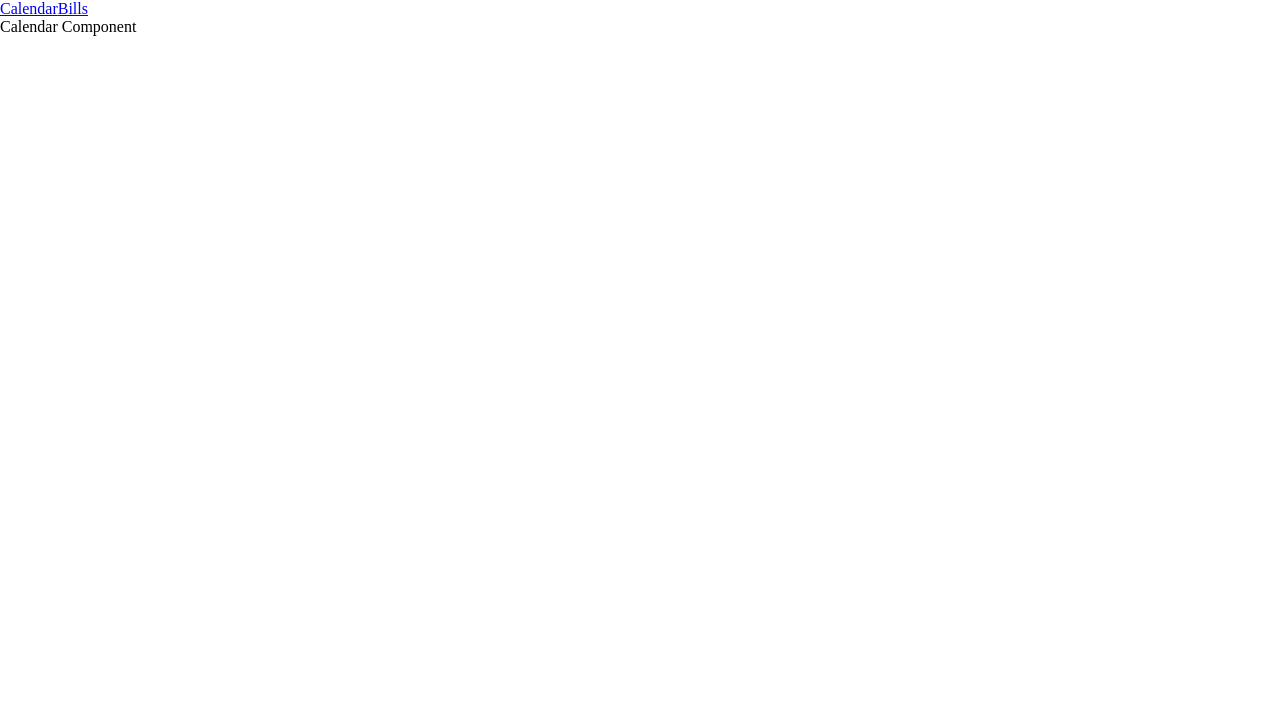
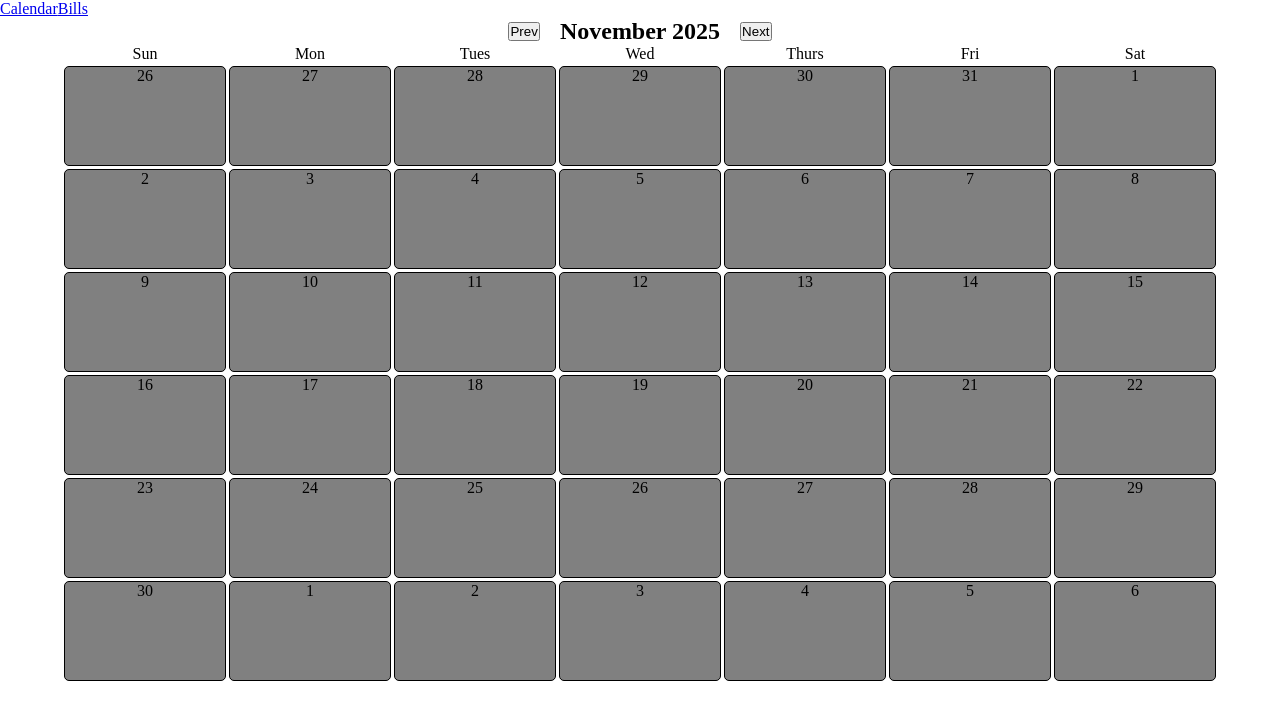
Before and after one commit to BradleyLegge/Calendar-App-Mern, a React (Vite) app in the folder client/: page / in a window 1280 px wide. Shown: the top 720 px of the page. Built offline with nearby package versions, Linux system fonts and the light colour scheme.

Commit message:
Added calendar component and billspage layout

```diff
--- a/client/package.json
+++ b/client/package.json
@@ -11,6 +11,7 @@
   },
   "dependencies": {
     "axios": "^1.13.1",
+    "date-fns": "^4.1.0",
     "react": "^19.1.1",
     "react-dom": "^19.1.1",
     "react-router": "^7.9.5"
--- a/client/src/App.jsx
+++ b/client/src/App.jsx
@@ -1,14 +1,14 @@
 import React from "react";
 import { Route, Routes } from "react-router";
 import Homepage from "./pages/Homepage";
-import Bills from "./components/Bills";
+import Billspage from "./pages/Billspage";
 
 const App = () => {
   return (
     <div>
       <Routes>
         <Route path="/" element={<Homepage />} />
-        <Route path="/bills" element={<Bills />} />
+        <Route path="/bills" element={<Billspage />} />
       </Routes>
     </div>
   );
--- a/client/src/components/Calendar.jsx
+++ b/client/src/components/Calendar.jsx
@@ -1,7 +1,53 @@
-import React from "react";
+import React, { useState } from "react";
+import "date-fns";
+import {
+  eachDayOfInterval,
+  endOfMonth,
+  endOfWeek,
+  format,
+  startOfMonth,
+  startOfWeek,
+  addMonths,
+  subMonths,
+} from "date-fns";
+
+const WEEKDAYS = ["Sun", "Mon", "Tues", "Wed", "Thurs", "Fri", "Sat"];
 
 const Calendar = () => {
-  return <div>Calendar Component</div>;
+  const [currentMonth, setCurrentMonth] = useState(new Date());
+  const monthStart = startOfMonth(currentMonth);
+  const monthEnd = endOfMonth(currentMonth);
+
+  const calendarStart = startOfWeek(monthStart, { weekStartsOn: 0 });
+  const calendarEnd = endOfWeek(monthEnd, { weekStartsOn: 0 });
+
+  const daysOfMonth = eachDayOfInterval({
+    start: calendarStart,
+    end: calendarEnd,
+  });
+
+  const handlePrevMonth = () => setCurrentMonth(subMonths(currentMonth, 1));
+  const handleNextMonth = () => setCurrentMonth(addMonths(currentMonth, 1));
+
+  return (
+    <div className="calendar-container">
+      <div className="calendar-header">
+        <button onClick={handlePrevMonth}>Prev</button>
+        <h2>{format(currentMonth, "MMMM yyyy")}</h2>
+        <button onClick={handleNextMonth}>Next</button>
+      </div>
+      <div className="calendar-body">
+        {WEEKDAYS.map((day) => (
+          <p key={day}>{day}</p>
+        ))}
+        {daysOfMonth.map((day) => (
+          <div key={day} className="calendar-day">
+            <p>{day.getDate()}</p>
+          </div>
+        ))}
+      </div>
+    </div>
+  );
 };
 
 export default Calendar;
--- a/client/src/index.css
+++ b/client/src/index.css
@@ -1,5 +1,33 @@
-*{
+* {
   margin: 0;
   padding: 0;
   box-sizing: border-box;
 }
+
+.calendar-container {
+  width: 90%;
+  margin: 0 auto;
+  display: flex;
+  flex-direction: column;
+  text-align: center;
+}
+
+.calendar-header {
+  display: flex;
+  align-items: center;
+  gap: 20px;
+  margin: 0 auto;
+}
+
+.calendar-body {
+  display: grid;
+  gap: 3px;
+  grid-template-columns: repeat(7, 1fr);
+}
+
+.calendar-day {
+  border: 1px solid black;
+  background: grey;
+  border-radius: 5px;
+  height: 100px;
+}
--- /dev/null
+++ b/client/src/pages/Billspage.jsx
@@ -0,0 +1,18 @@
+import React from "react";
+import Nav from "../components/Nav";
+import Bills from "../components/Bills";
+
+const Billspage = () => {
+  return (
+    <div>
+      <header>
+        <Nav />
+      </header>
+      <div>
+        <Bills />
+      </div>
+    </div>
+  );
+};
+
+export default Billspage;
```
Also changed, not shown: 1 other file (tests, documents, lock files or other folders).
